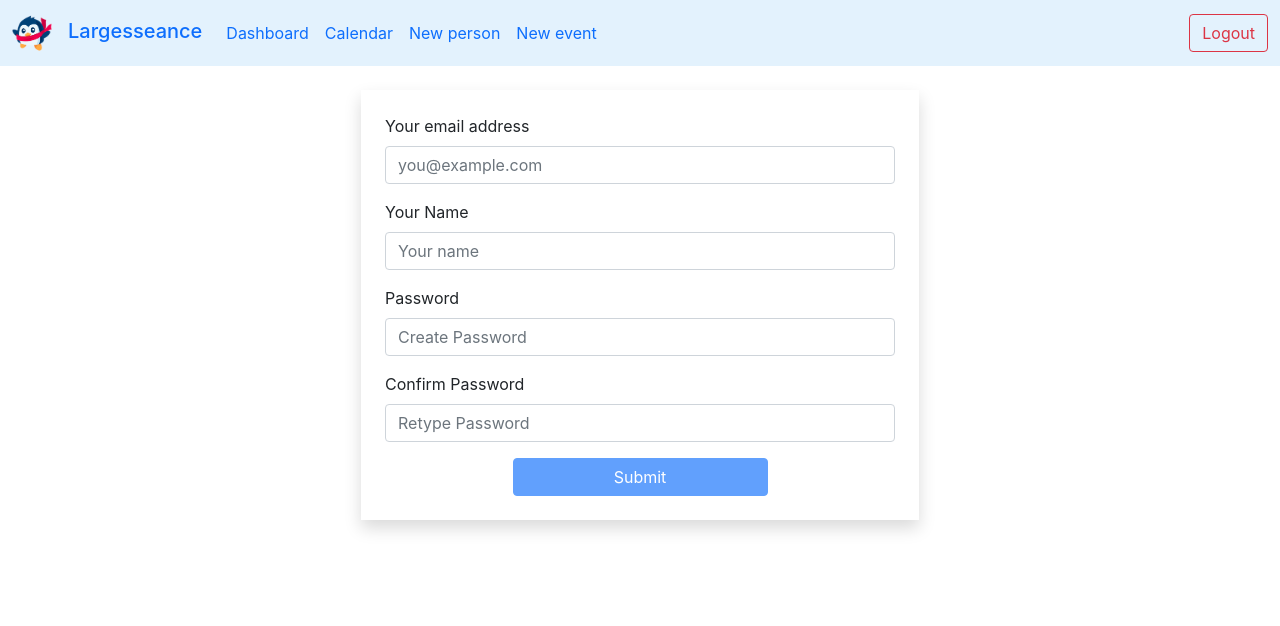
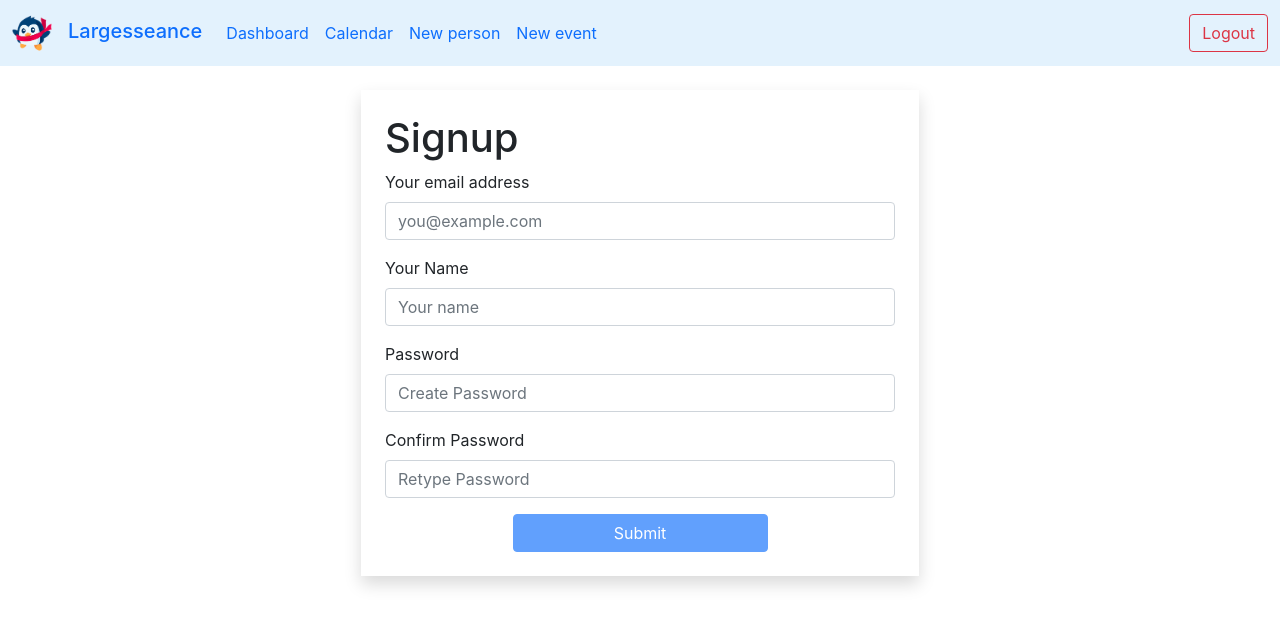
Before and after one commit to thejhoffman/project-gamma, a React (Create React App) app in the folder ghi/: page /signup in a window 1280 px wide. Shown: the top 626 px of the page. Built offline with nearby package versions, Linux system fonts and the light colour scheme; no server answers.

Commit message:
Added headers

```diff
--- a/ghi/src/auth/Login.js
+++ b/ghi/src/auth/Login.js
@@ -42,6 +42,7 @@ function Login(props) {
     <div className="container mt-2">
       <div className='offset-3 col-6'>
         <div className="shadow p-4 mt-4">
+          <h1>Login</h1>
           <form onSubmit={handleLogin}>
             <BootstrapInput
               id="email"
--- a/ghi/src/auth/Signup.js
+++ b/ghi/src/auth/Signup.js
@@ -50,13 +50,7 @@ function SignUp(props) {
     <div className="container mt-2">
       <div className='offset-3 col-6'>
         <div className="shadow p-4 mt-4">
-          <div className={alertMessage} role="alert" align="center">
-            <svg xmlns="http://www.w3.org/2000/svg" width="24" height="24" fill="currentColor" className="bi bi-exclamation-triangle-fill flex-shrink-0 me-2" viewBox="0 0 16 16" role="img" aria-label="Warning:">
-              <path d="M8.982 1.566a1.13 1.13 0 0 0-1.96 0L.165 13.233c-.457.778.091 1.767.98 1.767h13.713c.889 0 1.438-.99.98-1.767L8.982 1.566zM8 5c.535 0 .954.462.9.995l-.35 3.507a.552.552 0 0 1-1.1 0L7.1 5.995A.905.905 0 0 1 8 5zm.002 6a1 1 0 1 1 0 2 1 1 0 0 1 0-2z" />
-            </svg>
-            Unable to create an account, please try again
-          </div>
-
+          <h1>Signup</h1>
           <form onSubmit={handleSubmit}>
             <BootstrapInput
               id="email"
@@ -90,6 +84,14 @@ function SignUp(props) {
               disabled={password.length === 0}
               className="btn btn-primary offset-3 col-6">Submit</button>
           </form>
+
+          <div className={alertMessage} role="alert" align="center">
+            <svg xmlns="http://www.w3.org/2000/svg" width="24" height="24" fill="currentColor" className="bi bi-exclamation-triangle-fill flex-shrink-0 me-2" viewBox="0 0 16 16" role="img" aria-label="Warning:">
+              <path d="M8.982 1.566a1.13 1.13 0 0 0-1.96 0L.165 13.233c-.457.778.091 1.767.98 1.767h13.713c.889 0 1.438-.99.98-1.767L8.982 1.566zM8 5c.535 0 .954.462.9.995l-.35 3.507a.552.552 0 0 1-1.1 0L7.1 5.995A.905.905 0 0 1 8 5zm.002 6a1 1 0 1 1 0 2 1 1 0 0 1 0-2z" />
+            </svg>
+            Unable to create an account, please try again
+          </div>
+
         </div>
       </div>
     </div>
```
Lines whose indentation alone changed are shown as unchanged.
